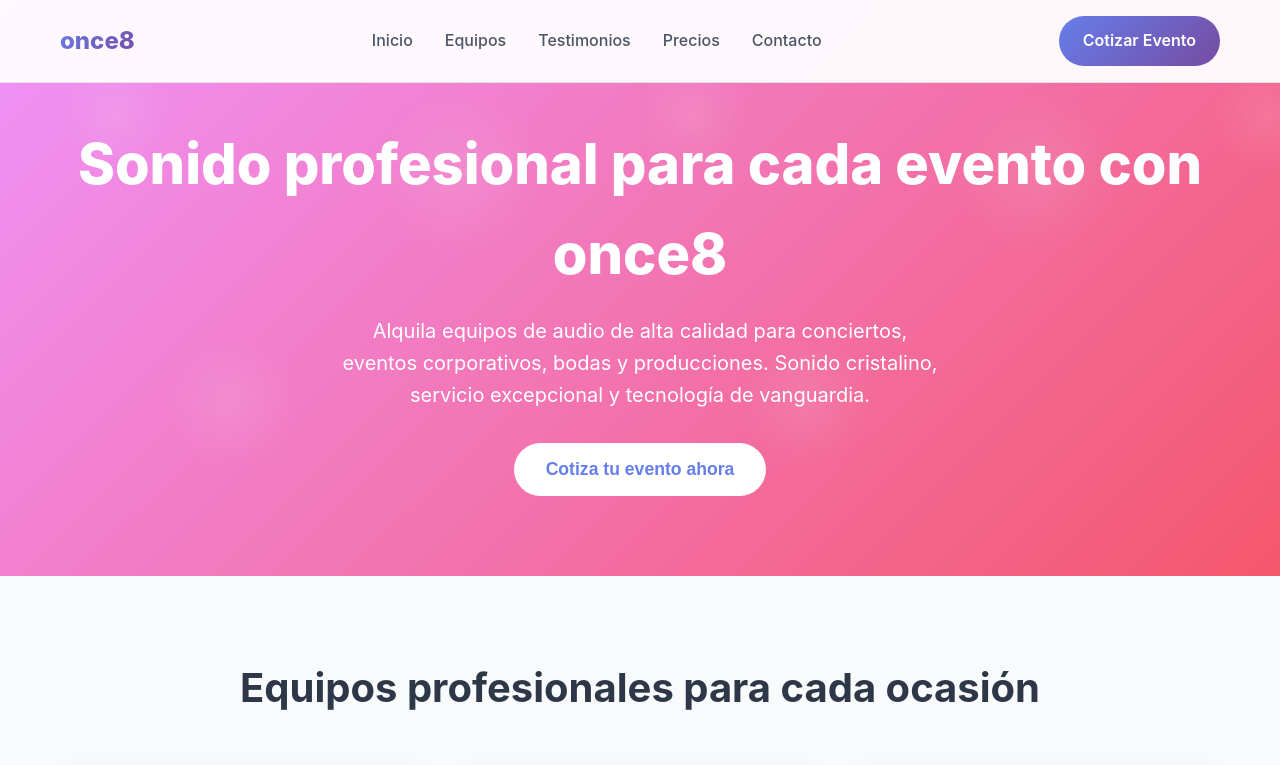
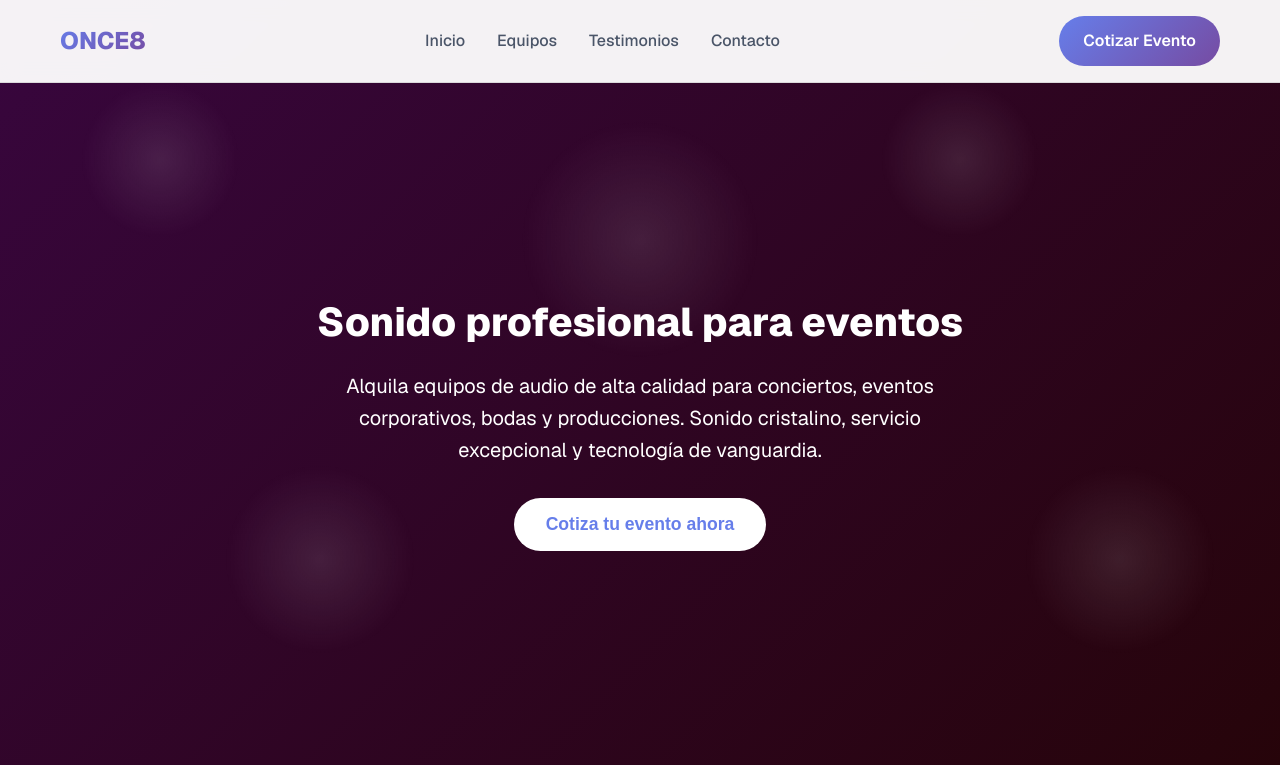
Before and after one commit to santuan/once8, a plain HTML site: page index.html in a window 1280 px wide. Shown: the top 765 px of the page. Drawn offline with nearby package versions, Linux system fonts and the light colour scheme.

Commit message:
primeros cambios

```diff
--- a/index.html
+++ b/index.html
@@ -1,9 +1,13 @@
 <!DOCTYPE html>
 <html lang="es">
+
 <head>
   <meta charset="UTF-8">
   <meta name="viewport" content="width=device-width, initial-scale=1.0">
   <title>once8 - Alquiler profesional de equipos de audio</title>
+  <link rel="preconnect" href="https://fonts.googleapis.com">
+  <link rel="preconnect" href="https://fonts.gstatic.com" crossorigin>
+  <link href="https://fonts.googleapis.com/css2?family=Geist:wght@100..900&display=swap" rel="stylesheet">
   <style>
     * {
       margin: 0;
@@ -12,7 +16,11 @@
     }
 
     body {
-            font-family: 'Inter', -apple-system, BlinkMacSystemFont, 'Segoe UI', Roboto, sans-serif;
+      font-family: "Geist", sans-serif;
+      font-optical-sizing: auto;
+      font-weight: 400;
+      font-style: normal;
+      /* font-family: 'Inter', -apple-system, BlinkMacSystemFont, 'Segoe UI', Roboto, sans-serif; */
       line-height: 1.6;
       color: #1a1a1a;
       background: #ffffff;
@@ -104,10 +112,14 @@
     /* Hero Section */
     .hero {
       padding: 120px 0 80px;
-            background: linear-gradient(135deg, #f093fb 0%, #f5576c 100%);
+      background: linear-gradient(135deg, #38063e 0%, #260409 100%);
       background-attachment: fixed;
       color: white;
       text-align: center;
+      min-height: 100vh;
+      display: flex;
+      justify-content: center;
+      align-items: center;
       position: relative;
       overflow: hidden;
     }
@@ -124,8 +136,15 @@
     }
 
     @keyframes float {
-            0%, 100% { transform: translateY(0px); }
-            50% { transform: translateY(-20px); }
+
+      0%,
+      100% {
+        transform: translateY(0px);
+      }
+
+      50% {
+        transform: translateY(-20px);
+      }
     }
 
     .hero-content {
@@ -134,7 +153,7 @@
     }
 
     .hero h1 {
-            font-size: 3.5rem;
+      font-size: 2.5rem;
       font-weight: 800;
       margin-bottom: 1rem;
       animation: fadeInUp 1s ease-out;
@@ -173,6 +192,7 @@
         opacity: 0;
         transform: translateY(30px);
       }
+
       to {
         opacity: 1;
         transform: translateY(0);
@@ -181,8 +201,8 @@
 
     /* Features Section */
     .features {
-            padding: 80px 0;
-            background: #f8fafc;
+      padding: 180px 0;
+      background: #333;
     }
 
     .section-title {
@@ -190,7 +210,7 @@
       font-size: 2.5rem;
       font-weight: 700;
       margin-bottom: 3rem;
-            color: #2d3748;
+      color: #fff;
     }
 
     .features-grid {
@@ -504,17 +524,17 @@
     }
   </style>
 </head>
+
 <body>
   <!-- Header -->
   <header>
     <div class="container">
       <nav>
-                <div class="logo">once8</div>
+        <div class="logo">ONCE8</div>
         <ul class="nav-links">
           <li><a href="#inicio">Inicio</a></li>
           <li><a href="#equipos">Equipos</a></li>
           <li><a href="#testimonios">Testimonios</a></li>
-                    <li><a href="#precios">Precios</a></li>
           <li><a href="#contacto">Contacto</a></li>
         </ul>
         <a href="#cotizacion" class="cta-button">Cotizar Evento</a>
@@ -531,8 +551,9 @@
   <section class="hero" id="inicio">
     <div class="container">
       <div class="hero-content">
-                <h1>Sonido profesional para cada evento con once8</h1>
-                <p>Alquila equipos de audio de alta calidad para conciertos, eventos corporativos, bodas y producciones. Sonido cristalino, servicio excepcional y tecnología de vanguardia.</p>
+        <h1>Sonido profesional para eventos</h1>
+        <p>Alquila equipos de audio de alta calidad para conciertos, eventos corporativos, bodas y producciones. Sonido
+          cristalino, servicio excepcional y tecnología de vanguardia.</p>
         <button class="hero-cta" onclick="scrollToSection('precios')">Cotiza tu evento ahora</button>
       </div>
     </div>
@@ -546,22 +567,26 @@
         <div class="feature-card fade-in">
           <div class="feature-icon">🎤</div>
           <h3>Sistemas de Sonorización</h3>
-                    <p>Altavoces, amplificadores y mezcladores de las mejores marcas. Desde eventos íntimos hasta grandes conciertos con capacidad para miles de personas.</p>
+          <p>Altavoces, amplificadores y mezcladores de las mejores marcas. Desde eventos íntimos hasta grandes
+            conciertos con capacidad para miles de personas.</p>
         </div>
         <div class="feature-card fade-in">
           <div class="feature-icon">🎧</div>
           <h3>Microfonía Profesional</h3>
-                    <p>Micrófonos inalámbricos, de condensador y dinámicos. Sistemas de monitoreo in-ear y auriculares de estudio para grabaciones perfectas.</p>
+          <p>Micrófonos inalámbricos, de condensador y dinámicos. Sistemas de monitoreo in-ear y auriculares de estudio
+            para grabaciones perfectas.</p>
         </div>
         <div class="feature-card fade-in">
           <div class="feature-icon">🎵</div>
           <h3>Equipos de DJ y Producción</h3>
-                    <p>Controladoras, tornamesas, software profesional y cabinas de DJ completas. Todo lo necesario para sets memorables.</p>
+          <p>Controladoras, tornamesas, software profesional y cabinas de DJ completas. Todo lo necesario para sets
+            memorables.</p>
         </div>
         <div class="feature-card fade-in">
           <div class="feature-icon">🔧</div>
           <h3>Servicio Técnico Completo</h3>
-                    <p>Instalación, configuración y soporte técnico durante todo tu evento. Nuestros ingenieros de sonido garantizan la calidad perfecta.</p>
+          <p>Instalación, configuración y soporte técnico durante todo tu evento. Nuestros ingenieros de sonido
+            garantizan la calidad perfecta.</p>
         </div>
       </div>
     </div>
@@ -573,17 +598,20 @@
       <h2 class="section-title fade-in">Clientes satisfechos en cada evento</h2>
       <div class="testimonials-grid">
         <div class="testimonial-card fade-in">
-                    <div class="testimonial-text">"El sonido de nuestra boda fue absolutamente perfecto. once8 superó todas nuestras expectativas y el servicio fue impecable."</div>
+          <div class="testimonial-text">"El sonido de nuestra boda fue absolutamente perfecto. once8 superó todas
+            nuestras expectativas y el servicio fue impecable."</div>
           <div class="testimonial-author">María González</div>
           <div class="testimonial-role">Organizadora de Eventos</div>
         </div>
         <div class="testimonial-card fade-in">
-                    <div class="testimonial-text">"Para nuestro concierto al aire libre necesitábamos equipos potentes y confiables. once8 nos brindó exactamente lo que necesitábamos."</div>
+          <div class="testimonial-text">"Para nuestro concierto al aire libre necesitábamos equipos potentes y
+            confiables. once8 nos brindó exactamente lo que necesitábamos."</div>
           <div class="testimonial-author">Carlos Rodríguez</div>
           <div class="testimonial-role">Productor Musical</div>
         </div>
         <div class="testimonial-card fade-in">
-                    <div class="testimonial-text">"Profesionalismo excepcional y equipos de primera calidad. Siempre confiamos en once8 para nuestros eventos corporativos."</div>
+          <div class="testimonial-text">"Profesionalismo excepcional y equipos de primera calidad. Siempre confiamos en
+            once8 para nuestros eventos corporativos."</div>
           <div class="testimonial-author">Ana Martínez</div>
           <div class="testimonial-role">Gerente de Marketing, TechCorp</div>
         </div>
@@ -815,7 +843,7 @@
     }
 
     // Initialize all functionality
-        document.addEventListener('DOMContentLoaded', function() {
+    document.addEventListener('DOMContentLoaded', function () {
       // Set up scroll events
       window.addEventListener('scroll', () => {
         animateOnScroll();
@@ -861,4 +889,5 @@
     });
   </script>
 </body>
+
 </html>
```
Lines whose indentation alone changed are shown as unchanged.
